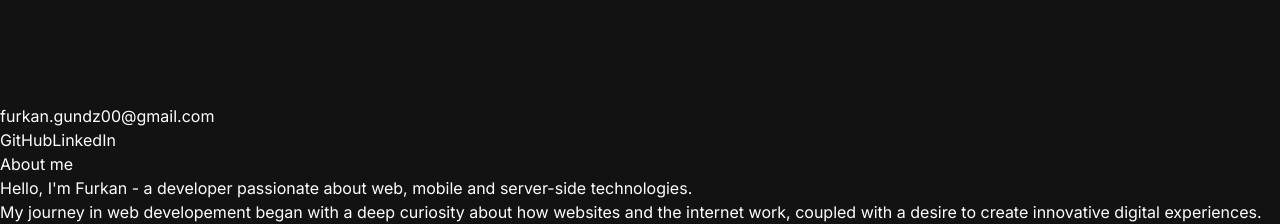
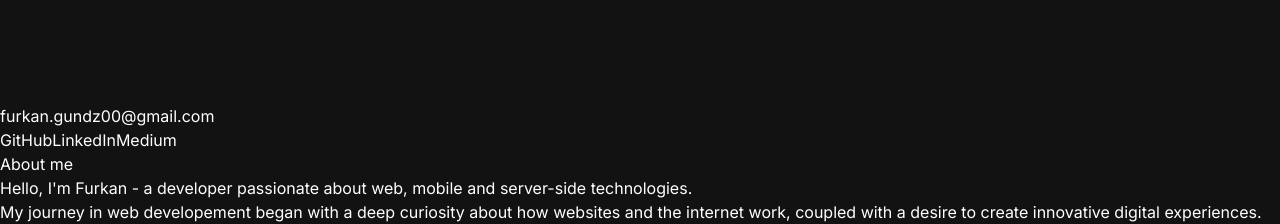
Before and after one commit to furkangunduz/personal-website, a Next.js app: page / in a window 1280 px wide. Shown: the part 5260-5484 px from the top of the page. Built offline with nearby package versions, Linux system fonts and the light colour scheme.

Commit message:
Add Medium link to profile in data.json and update types for optional medium field; integrate Medium link in Home component

```diff
--- a/src/app/data.json
+++ b/src/app/data.json
@@ -11,7 +11,8 @@
     "email": "furkan.gundz00@gmail.com",
     "social": {
       "github": "https://github.com/Furkangunduz",
-      "linkedin": "https://www.linkedin.com/in/furkangunduz00/"
+      "linkedin": "https://www.linkedin.com/in/furkangunduz00/",
+      "medium": "https://medium.com/@furkan.gundz00"
     }
   },
   "buttons": {
--- a/src/app/page.tsx
+++ b/src/app/page.tsx
@@ -108,6 +108,19 @@ export default function Home() {
               >
                 LinkedIn
               </Link>
+              {pageData.profile.social.medium && (
+                <Link
+                  href={pageData.profile.social.medium}
+                  className='animated-link text-zinc-400 transition-colors hover:text-white'
+                  target='_blank'
+                  rel='noopener noreferrer'
+                >
+                  <span className='mr-1.5 inline-flex h-4 w-4 items-center justify-center rounded-full border border-current'>
+                    <span className='h-2 w-2 rounded-full bg-current' />
+                  </span>
+                  Medium
+                </Link>
+              )}
             </div>
           </div>
         </AnimateOnScroll>
--- a/src/app/types.ts
+++ b/src/app/types.ts
@@ -57,6 +57,7 @@ export interface PageData {
     social: {
       github: string;
       linkedin: string;
+      medium?: string;
     };
   };
   buttons: {
```
